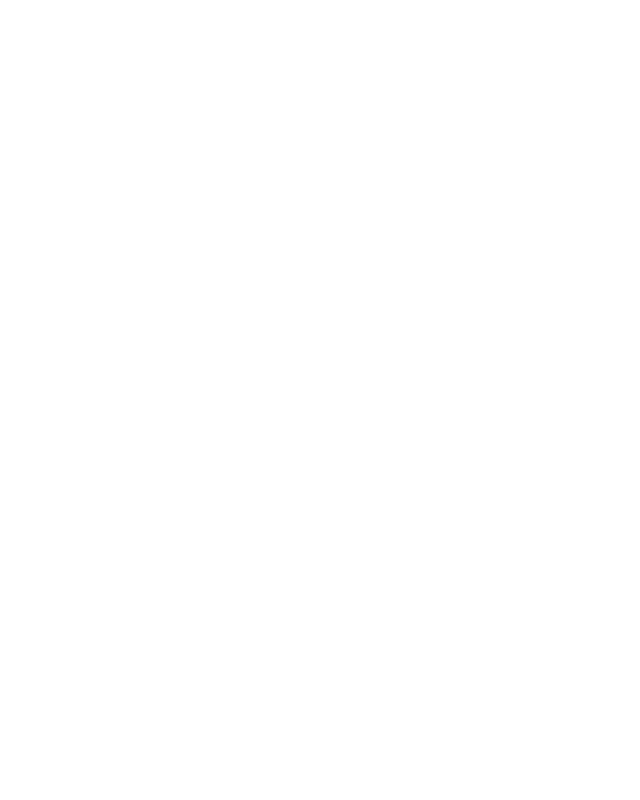
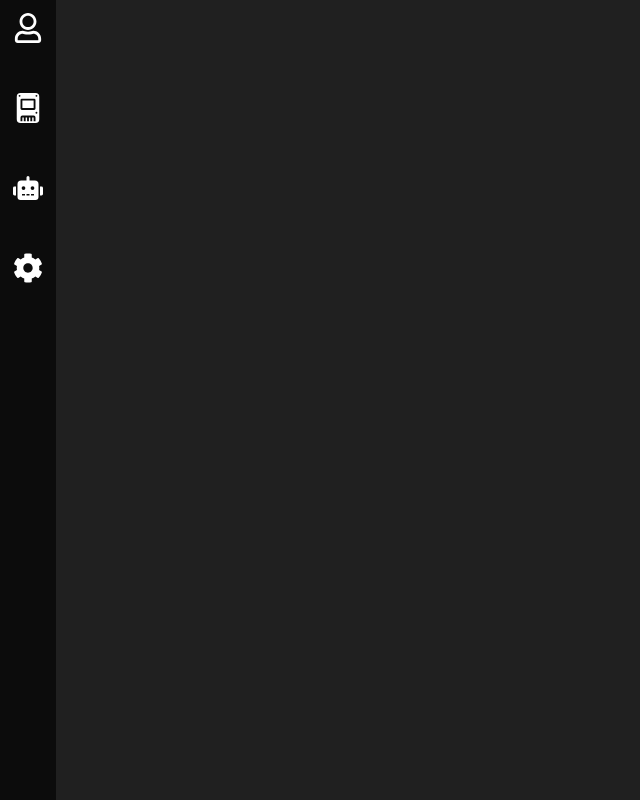
Before and after one commit to yashweblife/AwesomeHomeAssistant, a React (Vite) app in the folder web/AwesomHA/: page /dashboard in a window 1280 px wide. Shown: the whole page, without its empty margins (0-640 px from the left). Built offline with nearby package versions, Linux system fonts and the light colour scheme.

Commit message:
implement router

```diff
--- a/web/AwesomHA/src/App.tsx
+++ b/web/AwesomHA/src/App.tsx
@@ -1,6 +1,15 @@
+import { BrowserRouter, Route, Routes } from 'react-router-dom'
+import Auth from './pages/Auth/Auth'
+import Dashboard from './pages/Dashboard/Dashboard'
+
 function App() {
   return (
-    <></>
+    <BrowserRouter>
+      <Routes>
+        <Route index element={<Auth />}/>
+        <Route path="/dashboard" element={<Dashboard />}/>
+      </Routes>
+    </BrowserRouter>
   )
 }
 
```
